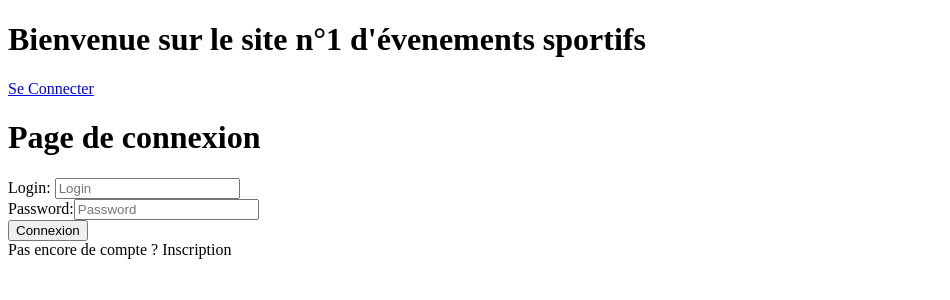
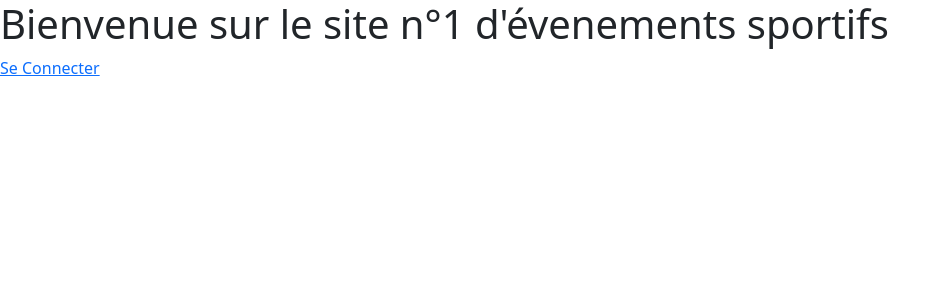
Before and after one commit to M0urad/ProjetSport, an Angular app in the folder Angular/: page /home in a window 1280 px wide. Before the commit this address led to /. Shown: the top 300 px of the page, without its empty margins (0-950 px from the left). Built offline with nearby package versions, Linux system fonts and the light colour scheme.

Commit message:
bootstrap et pages home + connexion

```diff
--- a/Angular/angular.json
+++ b/Angular/angular.json
@@ -22,14 +22,12 @@
             "main": "src/main.ts",
             "polyfills": "src/polyfills.ts",
             "tsConfig": "tsconfig.app.json",
-            "assets": [
-              "src/favicon.ico",
-              "src/assets"
-            ],
+            "assets": ["src/favicon.ico", "src/assets"],
             "styles": [
+              "./node_modules/bootstrap/dist/css/bootstrap.min.css",
               "src/styles.css"
             ],
-            "scripts": []
+            "scripts": ["./node_modules/bootstrap/dist/js/bootstrap.min.js"]
           },
           "configurations": {
             "production": {
@@ -89,13 +87,8 @@
             "polyfills": "src/polyfills.ts",
             "tsConfig": "tsconfig.spec.json",
             "karmaConfig": "karma.conf.js",
-            "assets": [
-              "src/favicon.ico",
-              "src/assets"
-            ],
-            "styles": [
-              "src/styles.css"
-            ],
+            "assets": ["src/favicon.ico", "src/assets"],
+            "styles": ["src/styles.css"],
             "scripts": []
           }
         }
--- a/Angular/package.json
+++ b/Angular/package.json
@@ -18,6 +18,8 @@
     "@angular/platform-browser": "~12.0.5",
     "@angular/platform-browser-dynamic": "~12.0.5",
     "@angular/router": "~12.0.5",
+    "@popperjs/core": "^2.9.2",
+    "bootstrap": "^5.0.2",
     "rxjs": "~6.6.0",
     "tslib": "^2.1.0",
     "zone.js": "~0.11.4"
--- a/Angular/src/app/app.component.html
+++ b/Angular/src/app/app.component.html
@@ -1,2 +1 @@
-<home></home>
-<login></login>
+<router-outlet></router-outlet>
--- a/Angular/src/app/login/login.component.html
+++ b/Angular/src/app/login/login.component.html
@@ -1,11 +1,13 @@
 <h1>Page de connexion</h1>
-<div>Login: <input [(ngModel)]="compte.login" placeholder="Login" /></div>
+<div>Login: <input [(ngModel)]="compte.username" placeholder="Login" /></div>
 <div>
   Password:<input [(ngModel)]="compte.password" placeholder="Password" />
 </div>
-<button (click)="seConnecter()">Connexion</button>
+<button (click)="seConnecter()" class="btn btn-link">Connexion</button>
 
 <div>
   Pas encore de compte ?
-  <a [routerLink]="['/Inscription']" routerLinkActive="active"> Inscription </a>
+  <strong>
+    <a [routerLink]="['/login']" routerLinkActive="active"> Inscription </a>
+  </strong>
 </div>
--- a/Angular/src/app/routes.ts
+++ b/Angular/src/app/routes.ts
@@ -1,8 +1,9 @@
 import { Routes } from '@angular/router';
+import { HomeComponent } from './home/home.component';
 import { LoginComponent } from './login/login.component';
 
 export const routes: Routes = [
-  // { path: 'home', component: HomeComponent },
+  { path: 'home', component: HomeComponent },
   { path: '', redirectTo: 'home', pathMatch: 'full' },
   { path: 'login', component: LoginComponent },
 ];
```
Also changed, not shown: 1 other file (tests, documents, lock files or other folders).
